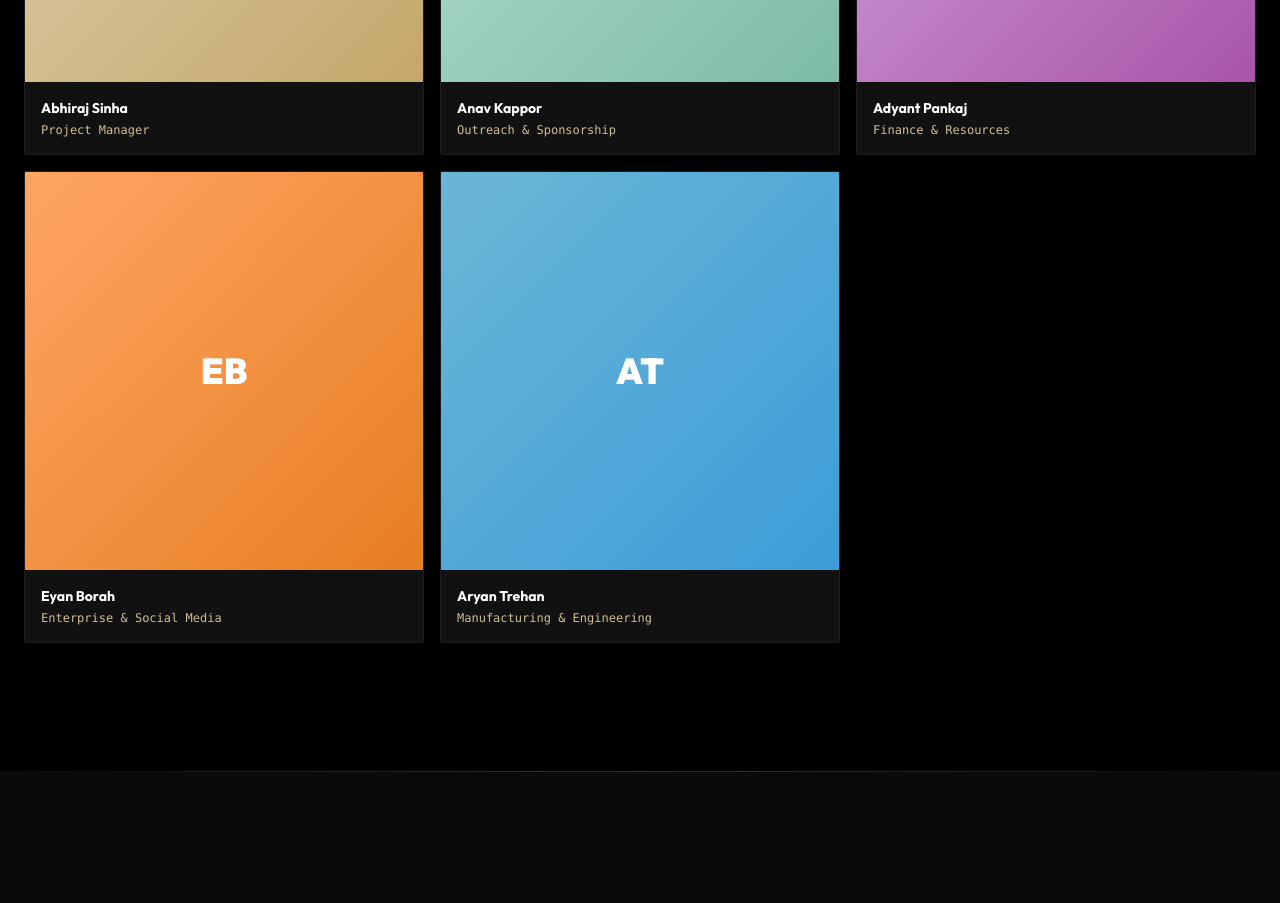
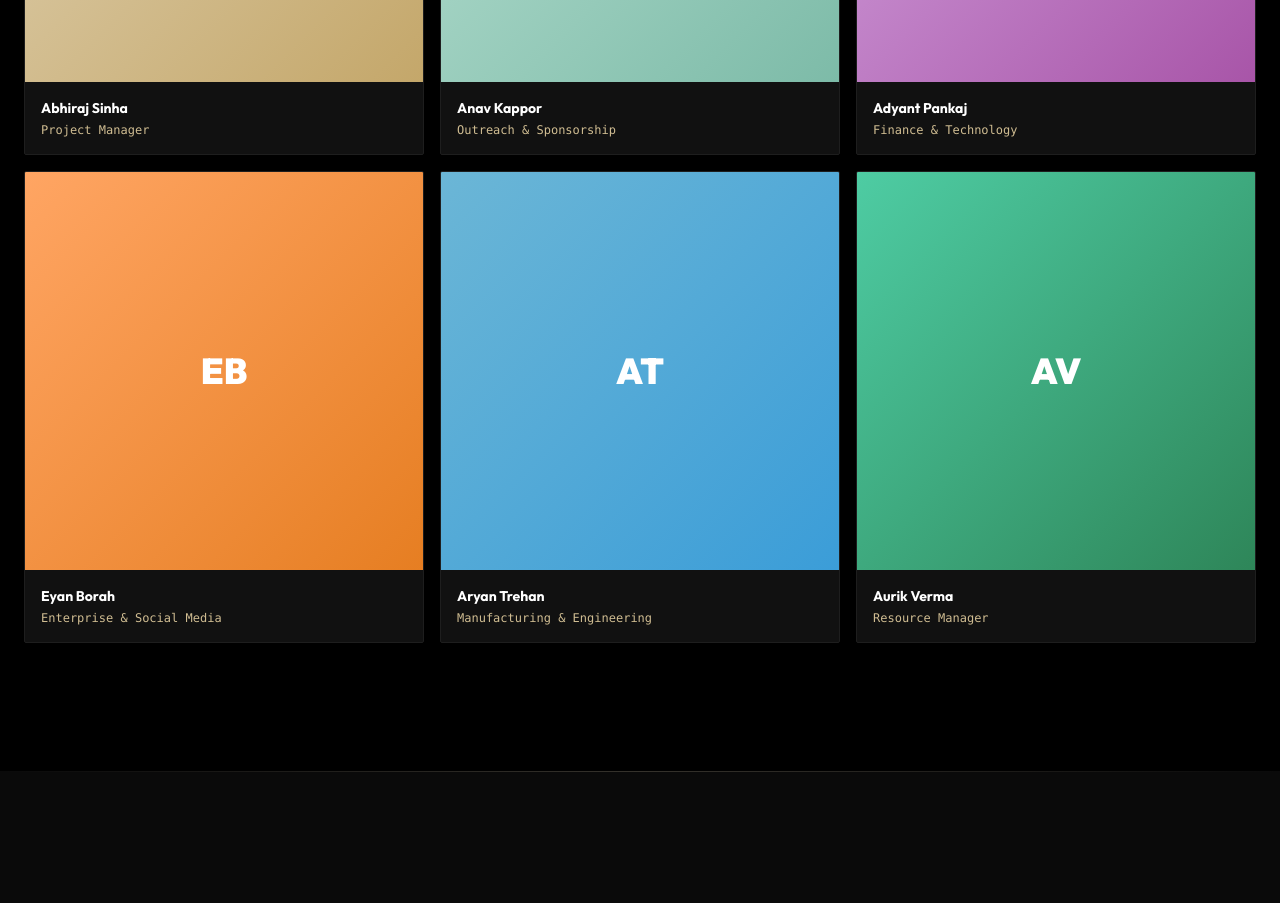
Before and after one commit to DarkWizAdy/aerostorm, a plain HTML site: page HomePage.html in a window 1280 px wide. Shown: the part 1620-2523 px from the top of the page. Drawn offline with nearby package versions, Linux system fonts and the light colour scheme; a web font is replaced by a local one.

Commit message:
Update HomePage.html

```diff
--- a/HomePage.html
+++ b/HomePage.html
@@ -134,7 +134,7 @@
          Adyant Pankaj
         </div>
         <div class="text-[#d0bd92] text-xs font-mono mt-1">
-         Finance &amp; Resources
+         Finance &amp; Technology
         </div>
        </div>
       </div>
@@ -161,6 +161,19 @@
         </div>
         <div class="text-[#d0bd92] text-xs font-mono mt-1">
          Manufacturing &amp; Engineering
+        </div>
+       </div>
+      </div>
+      <div class="group relative bg-[#111111] rounded-sm overflow-hidden card-hover border border-[#1e1e1e]">
+       <div class="aspect-square bg-gradient-to-br from-[#4ecca3] to-[#2e8659] flex items-center justify-center">
+        <span class="text-4xl font-black text-[#ffffff]">AV</span>
+       </div>
+       <div class="p-4">
+        <div class="text-white font-bold text-sm">
+         Aurik Verma
+        </div>
+        <div class="text-[#d0bd92] text-xs font-mono mt-1">
+         Resource Manager
         </div>
        </div>
       </div>
```
